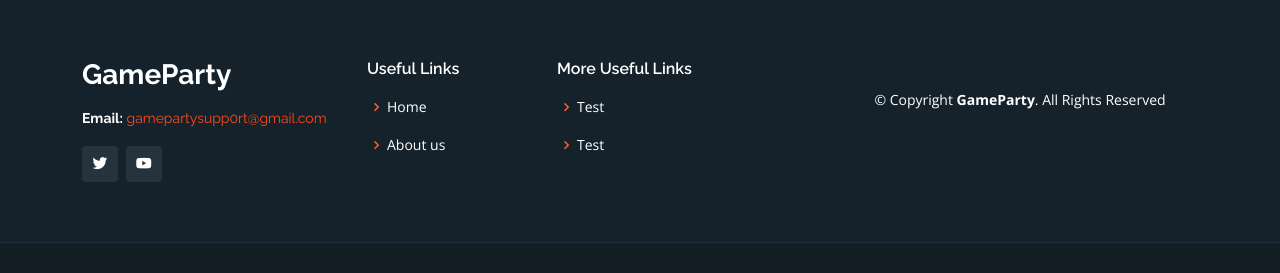
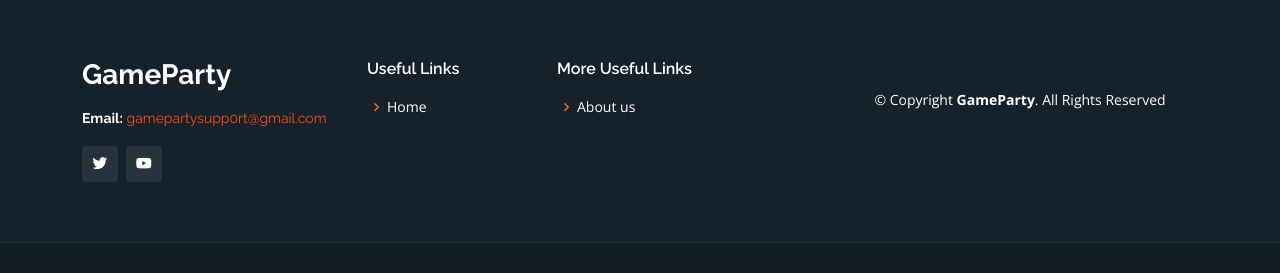
Before and after one commit to Kesheon/MinimumViableProduct, a Flask app: page / in a window 1280 px wide. Shown: the part 801-1074 px from the top of the page. Run offline with Flask 3, Linux system fonts and the light colour scheme; some libraries are stand-ins or nearby versions.

Commit message:
added conditional links to footer

```diff
--- a/templates/base.html
+++ b/templates/base.html
@@ -69,14 +69,20 @@
             <h4>Useful Links</h4>
             <ul>
               <li><i class="bx bx-chevron-right"></i> <a href="{{ url_for('index') }}">Home</a></li>
-              <li><i class="bx bx-chevron-right"></i> <a href="#">About us</a></li>
             </ul>
           </div>
           <div class="col-lg-3 col-md-6 footer-links">
             <h4>More Useful Links</h4>
             <ul>
-              <li><i class="bx bx-chevron-right"></i> <a href="#">Test</a></li>
-              <li><i class="bx bx-chevron-right"></i> <a href="#">Test</a></li>
+              <li><i class="bx bx-chevron-right"></i> <a href="#">About us</a></li>
+              {% if current_user.isStore %}
+              <li><i class="bx bx-chevron-right"></i> <a href="{{ url_for('hostEvent') }}">Host An Event</a></li>
+              {% else %}
+              {% endif %}
+              {% if current_user.isPersonalProfile %}
+              <li><i class="bx bx-chevron-right"></i> <a href="#">Join An Event</a></li>
+              {% else %}
+              {% endif %}
             </ul>
           </div>
           <div class="col-lg-4 col-md-6 footer-newsletter">
```
